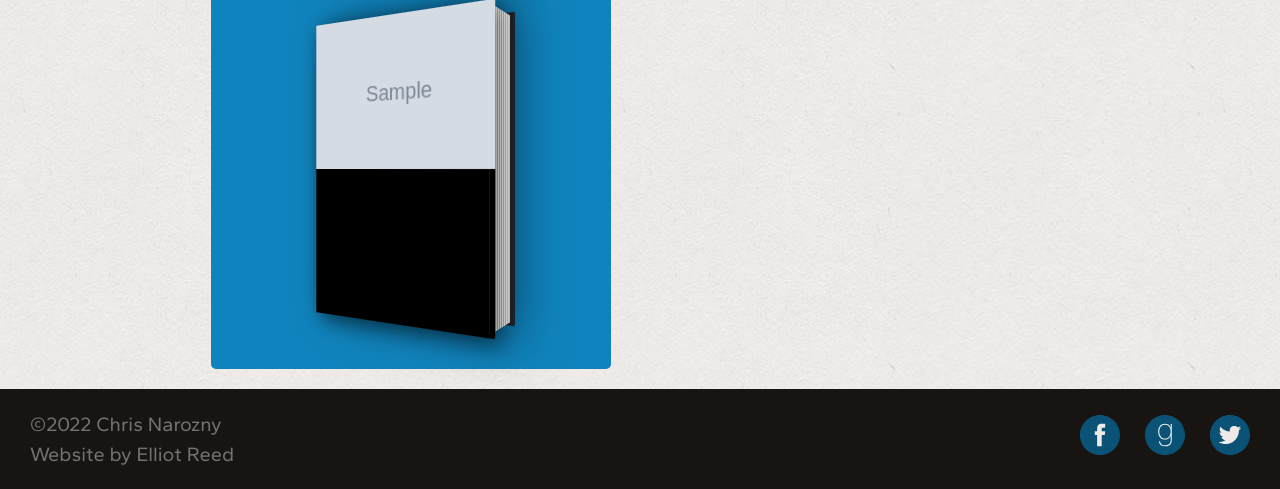
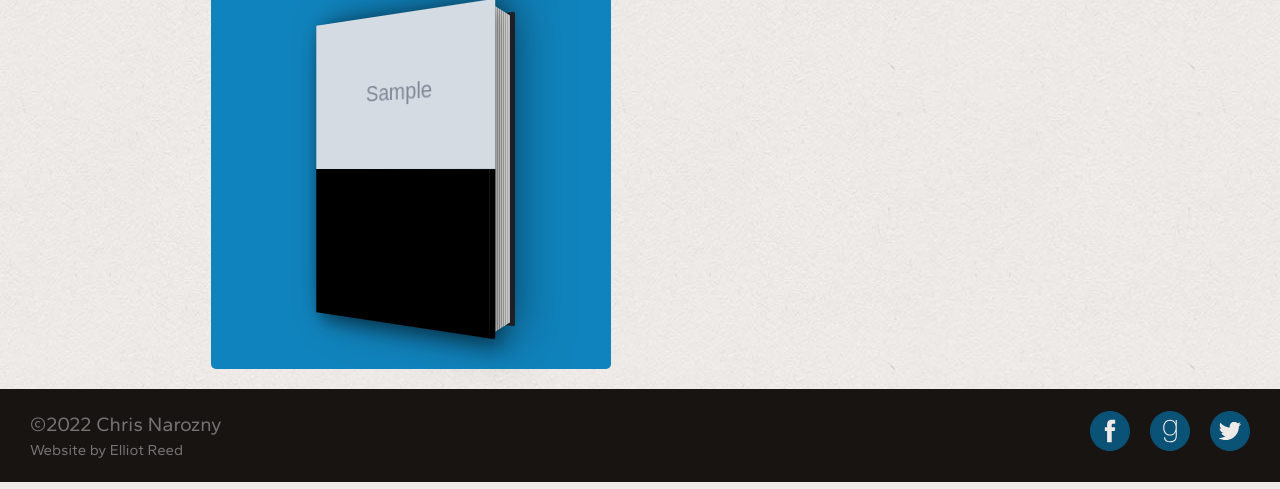
Before and after one commit to ElliotReed/christopher_narozny, a Django app: page /news/ in a window 1280 px wide. Shown: the part 511-1000 px from the top of the page. Run offline with Django 4.2, Linux system fonts and the light colour scheme; tables that the repository leaves empty hold one stand-in row (values such as "Sample post"); grey boxes marked "Sample" are stand-in pictures.

Commit message:
fixed empty news, events. footer

```diff
--- a/news/templates/news/news.html
+++ b/news/templates/news/news.html
@@ -12,6 +12,7 @@
 
     {% include 'core/author_sidebar.html' with type='news' %}
 
+    {% if news %}
     <div>
       {% for newsitem in news %}
       {% with type=newsitem.item_type.item_type %}
@@ -56,6 +57,12 @@
       {% endwith %}
       {% endfor %}
     </div>
+
+    {% else %}
+
+    <p class="padded">There are no news items, check back soon for the latest news.</p>
+
+    {% endif %}
   </div>
 </div>
 {% endblock content %}
--- a/static/css/styles.css
+++ b/static/css/styles.css
@@ -228,6 +235,26 @@ textarea {
   border-radius: var(--border-radius);
   background: var(--clr-neutral-100);
   padding: var(--padding-box);
+}
+
+input::-webkit-input-placeholder,
+textarea::-webkit-input-placeholder {
+  opacity: .5;
+}
+
+input::-moz-placeholder,
+textarea::-moz-placeholder {
+  opacity: .5;
+}
+
+input:-ms-input-placeholder,
+textarea:-ms-input-placeholder {
+  opacity: .5;
+}
+
+input::-ms-input-placeholder,
+textarea::-ms-input-placeholder {
+  opacity: .5;
 }
 
 input::-webkit-input-placeholder,
@@ -696,8 +700,8 @@ textarea:focus {
   display: -webkit-box;
   display: -ms-flexbox;
   display: flex;
-  -ms-flex-wrap: wrap;
-  flex-wrap: wrap;
+  -ms-flex-wrap: wrap-reverse;
+  flex-wrap: wrap-reverse;
   -webkit-box-pack: justify;
   -ms-flex-pack: justify;
   justify-content: space-between;
@@ -708,25 +712,37 @@ textarea:focus {
   padding: var(--padding-box);
 }
 
+.design-credit {
+  font-size: var(--fs-sm);
+}
+
 .dev-link:hover,
 .dev-link:focus {
   color: var(--blue-500);
+}
+
+.footer-credits {
+  margin-right: var(--spacer);
+}
+
+.social-links {
+  display: -webkit-box;
+  display: -ms-flexbox;
+  display: flex;
+  gap: var(--spacer);
 }
 
 .social-link .icon {
   --icon-size: 2rem;
   width: var(--icon-size);
   height: var(--icon-size);
-  margin-left: var(--spacer);
   -webkit-transition: all var(--duration-sm) ease;
-  -o-transition: all var(--duration-sm) ease;
   transition: all var(--duration-sm) ease;
 }
 
 .social-link .icon:hover,
 .social-link:focus img {
   -webkit-transform: scale(1.25);
-  -ms-transform: scale(1.25);
   transform: scale(1.25);
 }
 
--- a/templates/footer.html
+++ b/templates/footer.html
@@ -2,11 +2,11 @@
 
 <footer class="site-footer">
 
-  <section>
+  <section class="footer-credits">
     <p>
       &copy;<span id="copyright"></span>&nbsp;Chris Narozny
     </p>
-    <p>
+    <p class="design-credit">
       Website by
       <a class="dev-link" href='https://elliotreed.net/developer' title="Elliot Reed website" target="_blank">
         Elliot Reed
```
Also changed, not shown: other parts of static/css/styles.css (+10 -26 lines), appearances/templates/appearances/appearances.html (+7 -0 lines).
